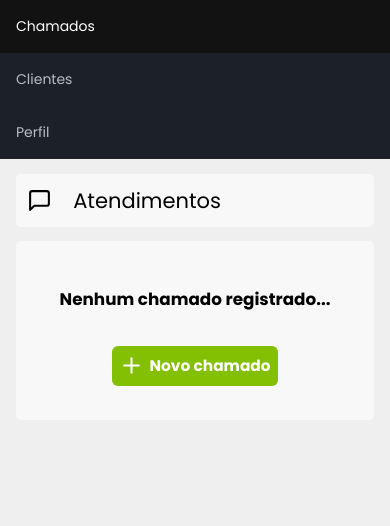
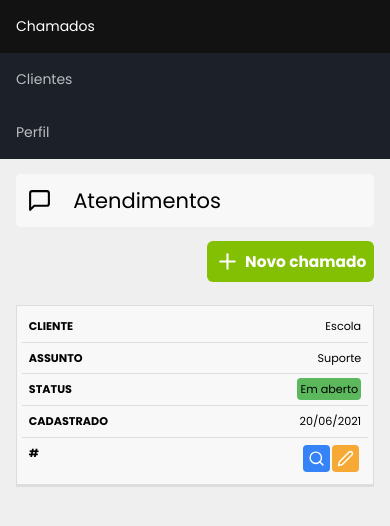
Before and after one commit to matheusgarcia06/sistema, a React (Create React App) app: page /dashboard in a window 390 px wide. Shown: the top 526 px of the page. Built offline with nearby package versions, Linux system fonts and the light colour scheme; no server answers; sample sign-in values are in the browser's storage.

Commit message:
feat: Criando a tabela do dashboard

```diff
--- a/src/pages/Dashboard/dashboard.css
+++ b/src/pages/Dashboard/dashboard.css
@@ -37,3 +37,98 @@
     margin-right: 5px;
 
 }
+
+table {
+    border: 1px solid #CCC;
+    border-collapse:  collapse;
+    margin: 0;
+    padding: 0;
+    width: 100%;
+    table-layout: fixed;
+}
+
+table caption {
+    font-size: 1.5em;
+    margin: 0.5em 0 0.75em;
+}
+
+table tr {
+    background-color: #f8f8f8;
+    border: 1px solid #ddd;
+    padding: .35em;
+}
+
+table th,
+table td {
+    padding: 0.62em;
+    text-align: center;
+}
+
+table th {
+    font-size: 0.85em;
+    letter-spacing: .1em;
+    text-transform:  uppercase;
+}
+
+table td .action {
+    border: 0;
+    padding: 5px;
+    margin-right: 2px;
+    align-items: center;
+    display: inline-block;
+    border-radius: 4px;
+}
+
+table td .badge {
+    padding: 3px;
+    border-radius: 4px;
+}
+
+table td .action svg {
+    vertical-align: middle;
+}
+
+@media screen and (max-width: 600px) {
+    table {
+        border: 0;
+    }
+
+    table caption {
+        font-size: 1.3em;
+    }
+
+    table thead {
+        border: none;
+        clip: rect(0 0 0 0);
+        height: 1px;
+        margin: -1px;
+        overflow: hidden;
+        padding: 0;
+        position: absolute;
+        width: 1px;
+    }
+
+    table tr {
+        border-bottom: 3px solid #ddd;
+        display: block;
+        margin-bottom: .65em;
+    }
+
+    table td {
+        border-bottom: 1px solid #DDD;
+        display: block;
+        font-size: .8em;
+        text-align: right;
+    }
+
+    table td::before {
+        content: attr(data-label);
+        float: left;
+        font-weight: bold;
+        text-transform: uppercase;
+    }
+
+    table td:last-child {
+        border-bottom: 0;
+    }
+}
--- a/src/pages/Dashboard/index.js
+++ b/src/pages/Dashboard/index.js
@@ -5,11 +5,11 @@ import './dashboard.css';
 import Header from '../../components/Header';
 import Title from '../../components/Title';
 
-import { FiMessageSquare, FiPlus } from 'react-icons/fi';
+import { FiMessageSquare, FiPlus, FiSearch, FiEdit2 } from 'react-icons/fi';
 import { Link } from 'react-router-dom';
 
 export default function Dashboard() {
-	const [chamados, setChamados] = useState([]);
+	const [chamados, setChamados] = useState([1]);
 
 	return (
 		<div>
@@ -35,6 +35,48 @@ export default function Dashboard() {
 							<FiPlus size={25} color='#FFF' />
 							Novo chamado
 						</Link>
+
+						<table>
+							<thead>
+								<tr>
+									<th scope='col'>Cliente</th>
+									<th scope='col'>Assunto</th>
+									<th scope='col'>Status</th>
+									<th scope='col'>Cadastrado em</th>
+									<th scope='col'>#</th>
+								</tr>
+							</thead>
+							<tbody>
+								<tr>
+									<td data-label='Cliente'>Escola</td>
+									<td data-label='Assunto'>Suporte</td>
+									<td data-label='Status'>
+										<span
+											className='badge'
+											style={{ backgroundColor: '#5cb85c' }}
+										>
+											Em aberto
+										</span>
+									</td>
+									<td data-label='Cadastrado'>20/06/2021</td>
+									<td data-label='#'>
+										<button
+											className='action'
+											style={{ backgroundColor: '#3583f6' }}
+										>
+											<FiSearch color='#FFF' size={17} />
+										</button>
+
+										<button
+											className='action'
+											style={{ backgroundColor: '#f6a935' }}
+										>
+											<FiEdit2 color='#FFF' size={17} />
+										</button>
+									</td>
+								</tr>
+							</tbody>
+						</table>
 					</>
 				)}
 			</div>
--- a/src/pages/Profile/profile.css
+++ b/src/pages/Profile/profile.css
@@ -40,7 +40,7 @@
 
 .form-profile label {
     margin-bottom: .5em;
-    font-size: 1.4em;
+    font-size: 14px;
 }
 
 .form-profile input, textarea, selct {
```
